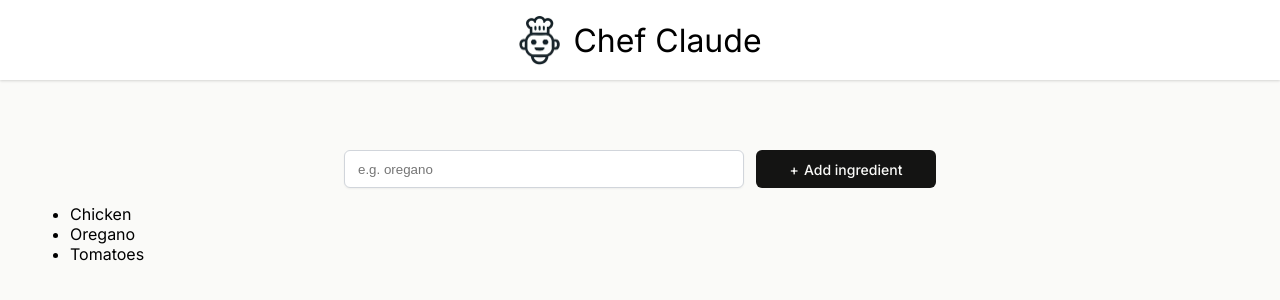
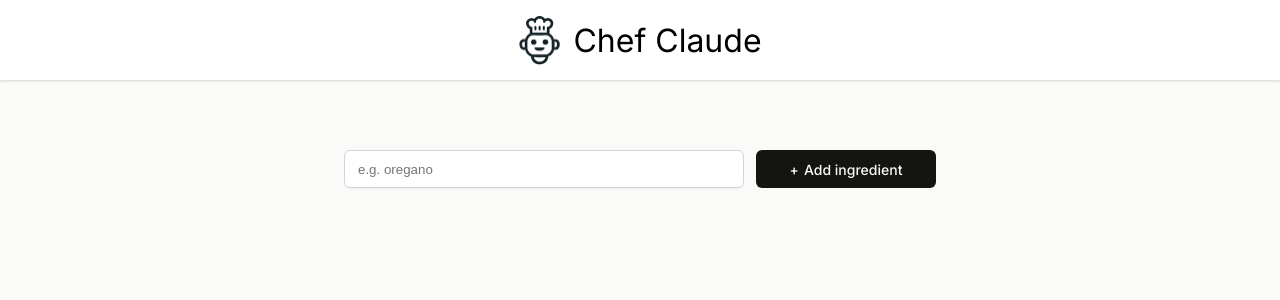
Before and after one commit to OlesiaShcherbenko/chef-claude, a React (Vite) app: page / in a window 1280 px wide. Shown: the top 300 px of the page. Built offline with nearby package versions, Linux system fonts and the light colour scheme.

Commit message:
refactor-array-state

```diff
--- a/src/components/Main.jsx
+++ b/src/components/Main.jsx
@@ -1,16 +1,17 @@
+import React from "react";
+
 export default function Main() {
-  const ingredients = ["Chicken", "Oregano", "Tomatoes"];
+  const [ingredients, setIngredients] = React.useState([]);
 
-  const ingredientsListItems = ingredients.map(ingredient => (
+  const ingredientsListItems = ingredients.map((ingredient) => (
     <li key={ingredient}>{ingredient}</li>
-  ))
+  ));
 
-  function handleSubmit (event) {
-    event.preventDefault()
-    const formData = new FormData(event.currentTarget)
-    const newIngredient = formData.get("ingredient")
-    ingredients.push(newIngredient)
-    console.log(ingredients)
+  function handleSubmit(event) {
+    event.preventDefault();
+    const formData = new FormData(event.currentTarget);
+    const newIngredient = formData.get("ingredient");
+    setIngredients(prevIngredients => [...prevIngredients, newIngredient])
   }
 
   return (
```
